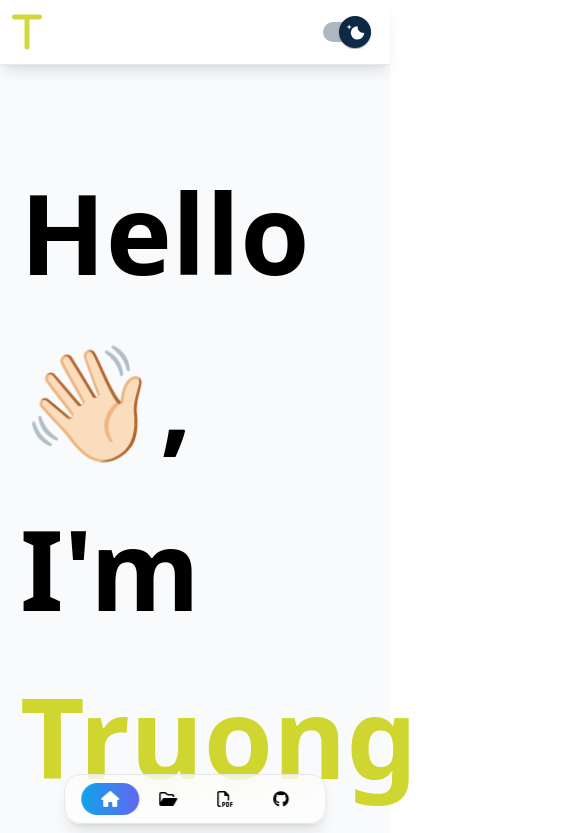
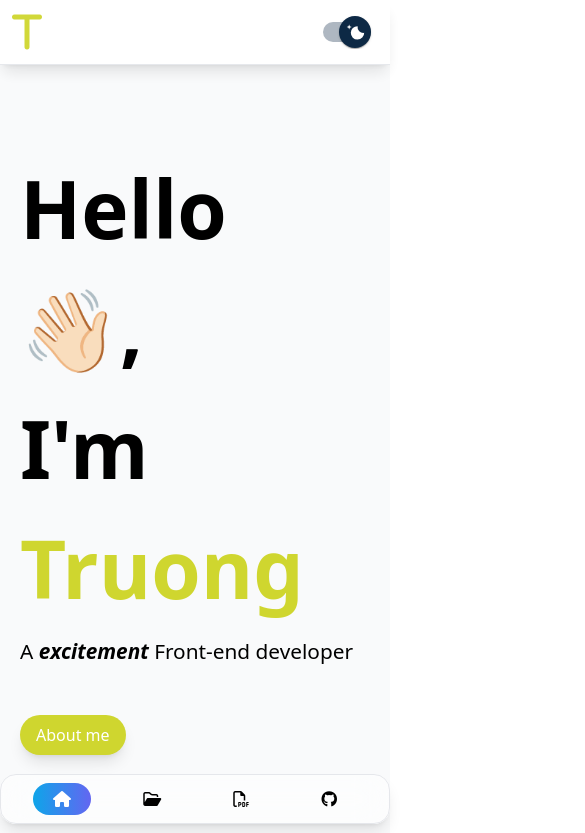
Before and after one commit to truong14712/My-CV, a React (Vite) app: page / in a window 390 px wide. Shown: the top 833 px of the page, 585 px wide, since content can reach past the window. Built offline with nearby package versions, Linux system fonts and the light colour scheme.

Commit message:
fix: responsive

```diff
--- a/package.json
+++ b/package.json
@@ -4,7 +4,7 @@
   "version": "1.0.0",
   "type": "module",
   "scripts": {
-    "dev": "vite",
+    "dev": "vite --host",
     "build": "vite build",
     "lint": "eslint . --ext js,jsx --report-unused-disable-directives --max-warnings 0",
     "preview": "vite preview"
--- a/src/layouts/components/Navbar/index.jsx
+++ b/src/layouts/components/Navbar/index.jsx
@@ -60,7 +60,7 @@ const Navbar = () => {
   return (
     <div>
       <nav className="fixed z-10 w-full p-1 mx-auto text-gray-700 bg-white border-b border-gray-200 shadow-lg opacity-95 ">
-        <div className="flex items-center justify-between mx-[200px] p-2 sm:justify-between sm:mx-auto">
+        <div className="flex items-center justify-between mx-[200px] p-2  sm:mx-auto md:mx-auto">
           <i
             className="fa-solid fa-t text-[40px]"
             title="mintrudev"
--- a/src/layouts/components/Navigation/index.jsx
+++ b/src/layouts/components/Navigation/index.jsx
@@ -7,21 +7,22 @@ const Navigation = () => {
 
   return (
     <div className="relative">
-      <div className="fixed transform -translate-x-1/2 bottom-5 2xl:w-1/6 left-1/2 flex items-center bg-white bg-opacity-50 backdrop-blur-lg rounded-[16px] shadow-lg">
-        <ul className="flex items-center border rounded-[16px] px-4 justify-center py-2 w-full">
+      <div className="fixed -translate-x-1/2 bottom-5 2xl:w-[280px] left-1/2 flex items-center bg-white bg-opacity-50 backdrop-blur-lg rounded-[16px] shadow-lg sm: w-full">
+        <ul className="flex items-center border rounded-[16px] px-4 justify-center py-2 w-full sm:w-full sm:justify-around ">
           {TabNavigation.map((item, index) => {
             return (
               <Link
                 key={index}
                 className={
                   currentPath == item.path &&
-                  `bg-gradient-to-r from-sky-500 to-indigo-500 text-white rounded-[16px] ease-linear duration-300`
+                  `bg-gradient-to-r from-sky-500 to-indigo-500 text-white rounded-[16px] ease-linear duration-300 sm:py-3 sm:px-5`
                 }
                 title={item.title}
                 style={{
                   padding: "4px 20px",
                   borderRadius: "16px",
                   color: currentPath == item.path ? "#fff" : "#000",
+                  display: "flex",
                 }}
                 to={item.path}
               >
--- a/src/layouts/components/TopScroll/index.jsx
+++ b/src/layouts/components/TopScroll/index.jsx
@@ -38,7 +38,7 @@ const TopScroll = () => {
       <div className="relative">
         {showButton && (
           <button
-            className="fixed bottom-[24px] right-[34px]  rounded-[50%] "
+            className="fixed bottom-[24px] right-[34px]  rounded-[50%] sm:bottom-[12%] sm:right-0 md:bottom-[10%] md:right-0"
             onClick={scrollToTop}
             style={{
               background: currentColor,
--- a/src/pages/Home/index.jsx
+++ b/src/pages/Home/index.jsx
@@ -25,9 +25,23 @@ const Home = () => {
       const nextIndex = (currentIndex + 1) % words.length;
       setText(words[nextIndex]);
     }, 2000);
-
     return () => clearTimeout(timeoutId);
   }, [text, words]);
+  useEffect(() => {
+    console.log("%cStop!", "color: red; font-size: 50px; font-weight: bold;");
+    console.log(
+      "%cThis is a browser feature intended for developers.",
+      " font-size: 28px;"
+    );
+    // console.log(
+    //   "%cHello everyone! I am a frontend developer from Vietnam.",
+    //   "color: blue; font-size: 24px;"
+    // );
+    // console.log(
+    //   "%cMy Github: https://github.com/truong14712",
+    //   "color: orange; font-size: 20px;"
+    // );
+  }, []);
   // Tạo một tham chiếu cho component "AboutMe"
   const aboutMeRef = useRef(null);
 
@@ -36,13 +50,12 @@ const Home = () => {
     // Cuộn đến component "AboutMe"
     aboutMeRef.current.scrollIntoView({ behavior: "smooth" });
   };
-
   return (
     <div className={"bg-gray-50"}>
       <div className="container mx-auto 2xl:w-[75%] pt-[8rem] min-h-[100dvh] ">
-        <div className="flex items-center justify-between">
-          <div className="sm:p-5">
-            <h1 className="text-[4rem] font-bold sm:text-[7rem] ">
+        <div className="flex items-center justify-between md:p-5">
+          <div className="sm:p-5 md:p-5">
+            <h1 className="text-[4rem] font-bold sm:text-[5rem] ">
               Hello <span>👋🏻</span>
               ,
               <br />
@@ -86,7 +99,7 @@ const Home = () => {
         <Skill />
         <MyProjects />
         <ContactMe />
-        <div className="my-[3rem] flex items-center justify-center">
+        <div className="py-[3rem] flex items-center justify-center">
           <i
             className="fa-solid fa-t text-[70px]"
             title="mintrudev"
--- a/src/pages/components/AboutMe/index.jsx
+++ b/src/pages/components/AboutMe/index.jsx
@@ -20,7 +20,7 @@ const AboutMe = () => {
         who <span className="italic font-semibold">I am...</span>
       </div>
       <div className="mt-[24px] ">
-        <div className="text-lg sm:p-2">
+        <div className="text-lg sm:p-2 md:p-5">
           Hi, my name is{" "}
           <span
             className="px-2 italic"
@@ -57,7 +57,7 @@ const AboutMe = () => {
           </span>
         </div>
         <br />
-        <div className="text-lg sm:p-2">
+        <div className="text-lg sm:p-2 md:p-5">
           I started learning web programming in 2021. Before that, I had a
           background in C / C ++ programming so getting access to javascript is
           not difficult. I have been in love with javascript since I did not
@@ -70,7 +70,7 @@ const AboutMe = () => {
           ....
         </div>
         <br />
-        <div className="text-lg sm:p-2">
+        <div className="text-lg sm:p-2 md:p-5">
           I want to be a good person in the field that I have chosen so I tried
           a lot, worked hard.
         </div>
--- a/src/pages/components/MyProjects/index.jsx
+++ b/src/pages/components/MyProjects/index.jsx
@@ -7,7 +7,7 @@ const MyProjects = () => {
   const currentColor = useSelector(selectCurrentColor);
 
   return (
-    <div className="my-[25px] py-[25px] sm:p-3">
+    <div className="my-[25px] py-[25px] sm:p-3 md:p-3">
       <div
         className="text-2xl font-semibold text-center mb-[40px]"
         style={{
@@ -17,7 +17,7 @@ const MyProjects = () => {
       >
         My Projects
       </div>
-      <div className="grid grid-cols-3 gap-10 sm:grid-cols-2">
+      <div className="grid grid-cols-3 gap-10 sm:grid-cols-2 md:grid-cols-2">
         {projects.map((project) => {
           return (
             <>
--- a/src/pages/components/Skill/index.jsx
+++ b/src/pages/components/Skill/index.jsx
@@ -30,7 +30,7 @@ const Skill = () => {
         </span>
         is:
       </div>
-      <div className="flex flex-wrap items-center justify-center w-[768px] mx-auto py-5 gap-[10px] sm:w-[630px] sm:p-2">
+      <div className="flex flex-wrap items-center justify-center w-[768px] mx-auto py-5 gap-[10px]  sm:p-2 sm:w-[480px] md:w-[720px]">
         <img
           src="https://img.shields.io/badge/html5-%23E34F26.svg?style=flat-square&logo=html5&logoColor=white"
           alt="html5"
```
